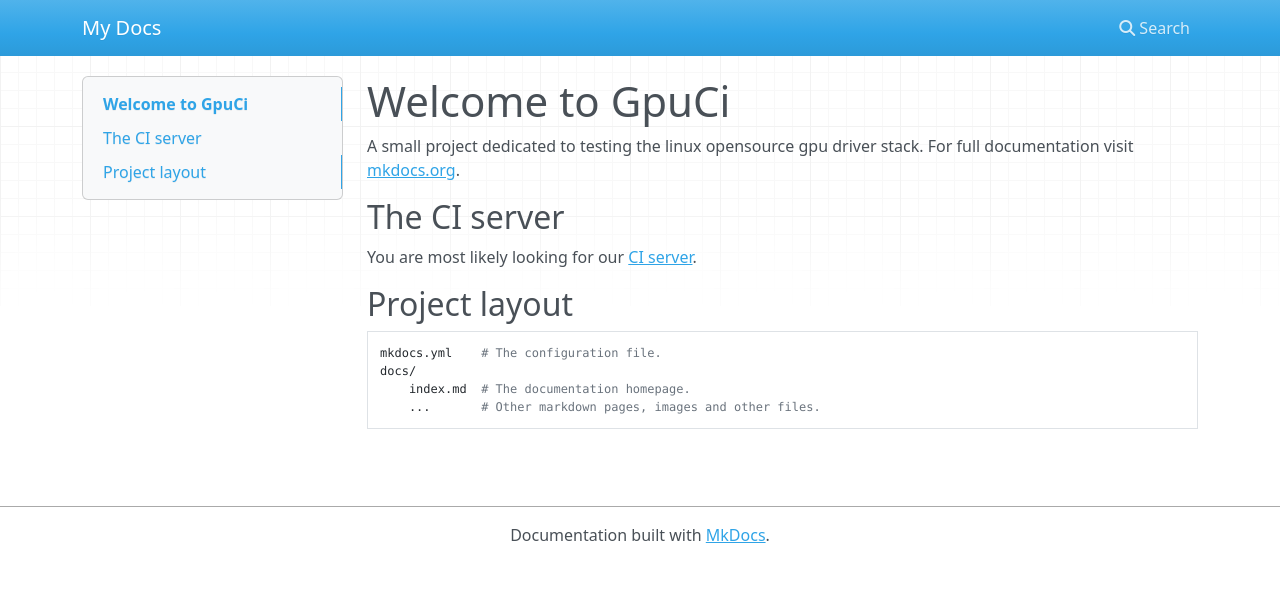
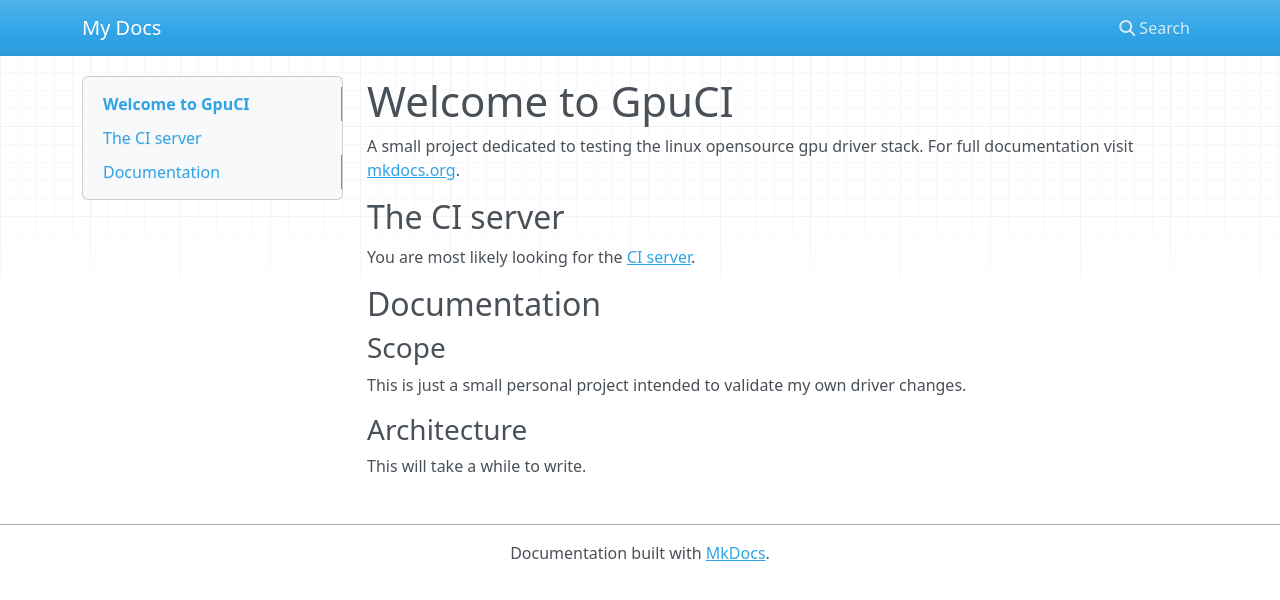
Before and after one commit to gpuci/gpuci-site, an MkDocs documentation site: the page built from docs/index.md, in a window 1280 px wide. Shown: the top 600 px of the page. Built offline with MkDocs 1.6.1, drawn with Linux system fonts in a browser that asks for light colours; nearby versions of some CDN libraries.

Commit message:
Add scope notes

```diff
--- a/docs/index.md
+++ b/docs/index.md
@@ -1,15 +1,19 @@
-# Welcome to GpuCi
+# Welcome to GpuCI
 
 A small project dedicated to testing the linux opensource gpu driver stack.
 For full documentation visit [mkdocs.org](http://mkdocs.org).
 
 ## The CI server
 
-You are most likely looking for our [CI server](jenkins/).
+You are most likely looking for the [CI server](jenkins/).
 
-## Project layout
+## Documentation
 
-    mkdocs.yml    # The configuration file.
-    docs/
-        index.md  # The documentation homepage.
-        ...       # Other markdown pages, images and other files.
+### Scope
+
+This is just a small personal project intended to validate my own driver
+changes.
+
+### Architecture
+
+This will take a while to write.
```
